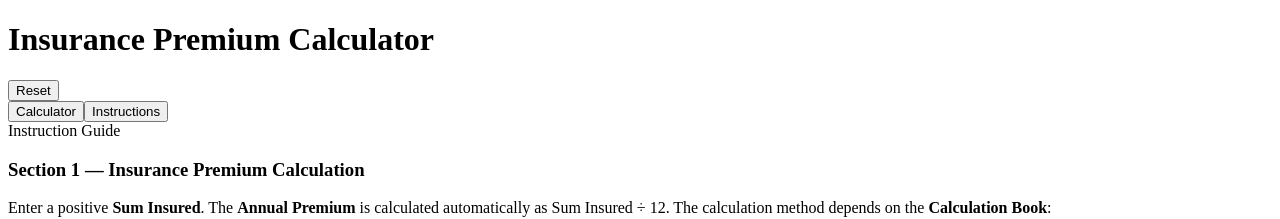
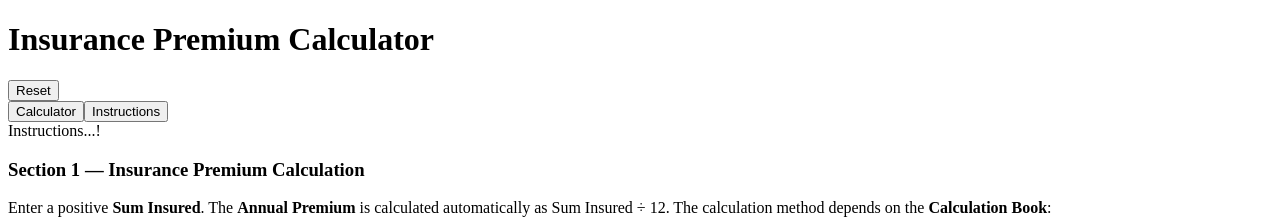
Before and after one commit to sharmalily1984-cloud/insurance-premium-web, a React (Vite) app: page / in a window 1280 px wide. Both pictures are taken after a click on the button "Instructions". Shown: the top 219 px of the page. Built offline with nearby package versions, Linux system fonts and the light colour scheme; the HTML template or start-up script is replaced by a standard one.

Commit message:
Banner name updated Again

```diff
--- a/src/components/Instructions.tsx
+++ b/src/components/Instructions.tsx
@@ -1,7 +1,7 @@
 export default function Instructions() {
   return (
     <div>
-      <div className="banner">Instruction Guide</div>
+      <div className="banner">Instructions...!</div>
       <div className="panel instructions">
         <h3>Section 1 — Insurance Premium Calculation</h3>
         <p>
```
